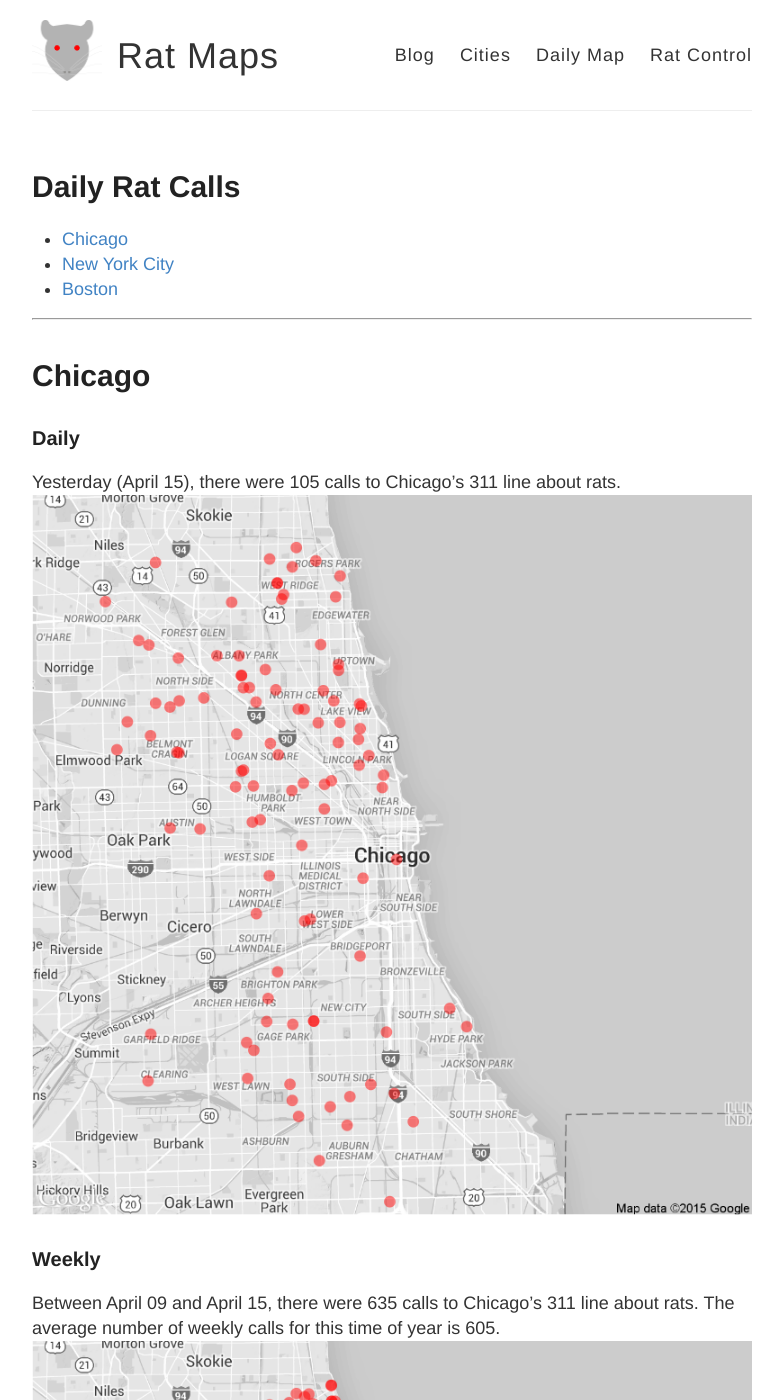
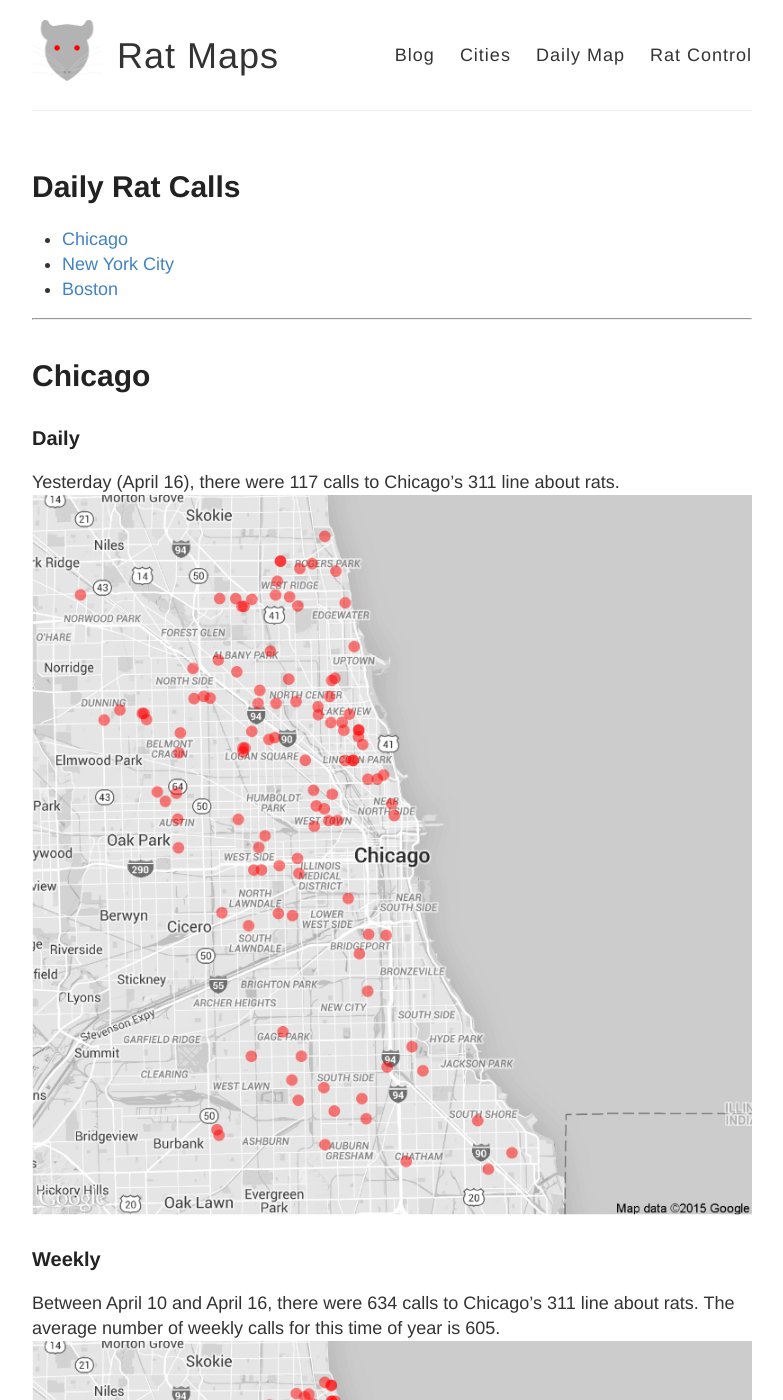
Before and after one commit to DanielHadley/ratmaps, a Jekyll site: the page built from daily.md, in a window 1280 px wide and 1400 px high. Shown: the whole window, without its empty margins (248-1031 px from the left). Built offline with Jekyll 4.4.1, drawn with Linux system fonts in a browser that asks for light colours; comment, search, counter and statistics services are not loaded; some of the changed text lies outside the part shown.

Commit message:
Daily Maps

```diff
--- a/daily.md
+++ b/daily.md
@@ -15,22 +15,22 @@
 
 ### Daily
 
-Yesterday (April 15), there were 105 calls to Chicago's 311 line about rats.
+Yesterday (April 16), there were 117 calls to Chicago's 311 line about rats.
 ![Chicago rat calls to 311 weekly map]({{ site.cityimages }}/daily/Chicago_Rat_Map_Daily.png)
 
 ### Weekly
-Between April 09 and April 15, there were 635 calls to Chicago's 311 line about rats. The average number of weekly calls for this time of year is 605.
+Between April 10 and April 16, there were 634 calls to Chicago's 311 line about rats. The average number of weekly calls for this time of year is 605.
 ![Chicago rat calls to 311 weekly map]({{ site.cityimages }}/daily/Chicago_Rat_Map_Weekly.png)
 ***
 # New York City <a id="nyc"><a>
 
 ### Daily
 
-Yesterday (April 15), there were 13 calls to New York City's 311 line about rats.
+Yesterday (April 16), there were 11 calls to New York City's 311 line about rats.
 ![NYC rat calls to 311 weekly map]({{ site.cityimages }}/daily/NYC_Rat_Map_Daily.png)
 
 ### Weekly
-Between April 09 and April 15, there were 240 calls to New York City's 311 line about rats. The average number of weekly calls for this time of year is 221.
+Between April 10 and April 16, there were 236 calls to New York City's 311 line about rats. The average number of weekly calls for this time of year is 221.
 ![NYC rat calls to 311 weekly map]({{ site.cityimages }}/daily/NYC_Rat_Map_Weekly.png)
 
 Each red dot represents one call about a rat seen in that location. The dots are transparent, so multiple calls from one location will be seen as a solid dot. The usual caveats apply: more calls do not necessarily mean that there are more rats in that location than other parts of the city. A cluster of dots could indicate that one resident is unusually vocal about rodents in his or her neighborhood. Also, more densely populated neighborhoods tend to make more calls to 311.
```
Also changed, not shown: images/pages/daily/Chicago_Rat_Map_Daily.png, images/pages/daily/Chicago_Rat_Map_Weekly.png, images/pages/daily/NYC_Rat_Map_Daily.png, images/pages/daily/NYC_Rat_Map_Weekly.png.
